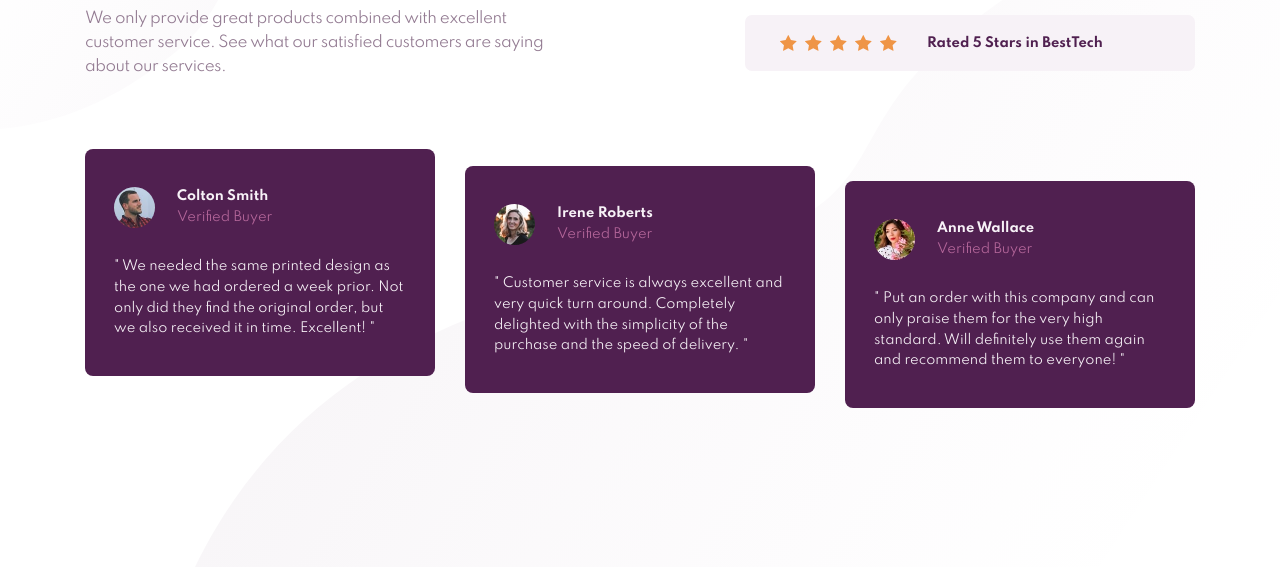
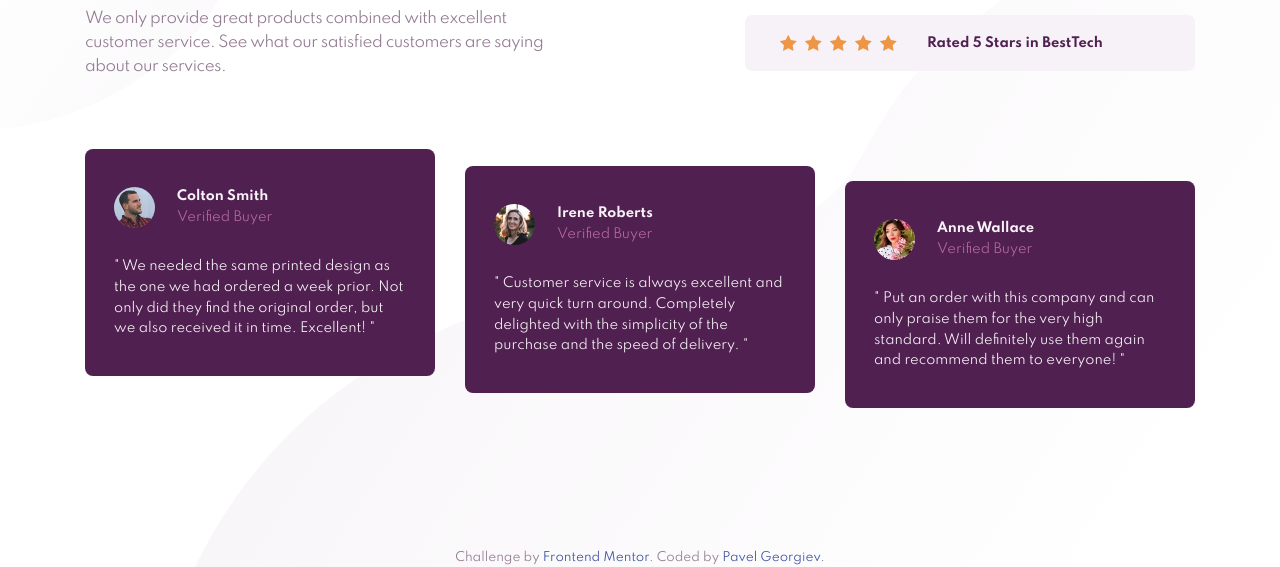
Before and after one commit to iPavelGeorgiev/social-proof-section, a website: page src/index.html in a window 1280 px wide. Shown: the part 233-800 px from the top of the page. Drawn offline with Linux system fonts and the light colour scheme.

Commit message:
Add attribution component

```diff
--- a/src/index.html
+++ b/src/index.html
@@ -104,5 +104,10 @@
       </div>
     </section>
   </main>
+  <footer class="attribution">
+    Challenge by <a rel="noopener" href="https://www.frontendmentor.io/challenges/social-proof-section-6e0qTv_bA"
+      target="_blank">Frontend Mentor</a>.
+    Coded by <a href="https://github.com/iPavelGeorgiev">Pavel Georgiev</a>.
+  </footer>
 </body>
 </html>
--- /dev/null
+++ b/src/scss/components/_attribution.scss
@@ -0,0 +1,15 @@
+@use "../abstracts/colors";
+
+.attribution {
+  position: absolute;
+  left: 0;
+  right: 0;
+  bottom: 0;
+  text-align: center;
+  font-size: 1.2rem;
+  color: colors.$dark-grayish-magenta;
+
+  a {
+    color: #3e52a3;
+  }
+}
--- a/src/scss/main.scss
+++ b/src/scss/main.scss
@@ -3,3 +3,4 @@
 @use "./components/testimonial";
 @use "./components/rating";
 @use "./components/testimonial-list";
+@use "./components/attribution";
```
Also changed, not shown: src/css/main.css.
